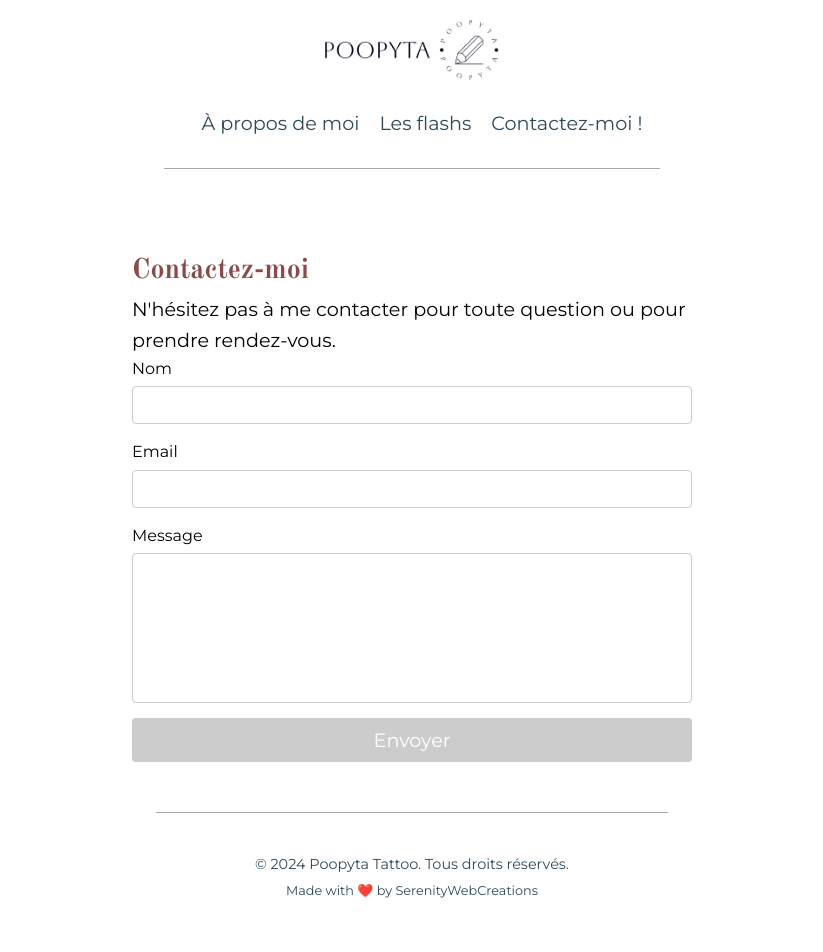
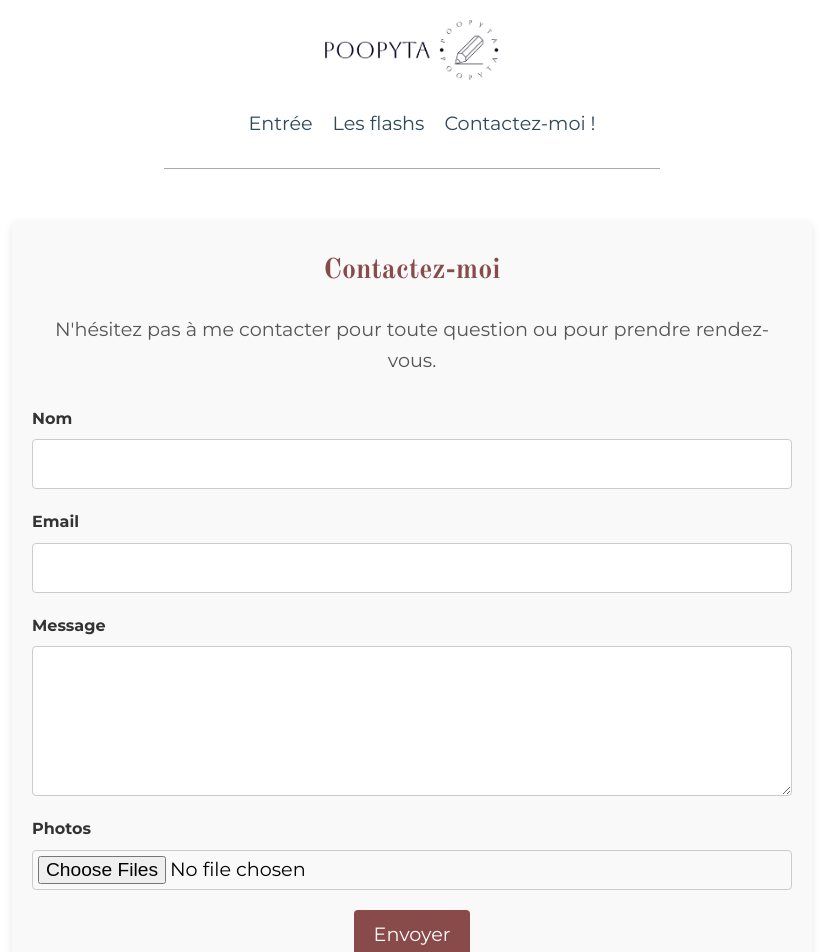
Before and after one commit to ClaireVannier/Poopyta, an Angular app: page /contact in a window 1280 px wide. Shown: the top 952 px of the page, without its empty margins (228-1051 px from the left). Before the commit the page ends 922 px from the top, so only its background shows below. Built offline with nearby package versions, Linux system fonts and the light colour scheme.

Commit message:
finish website

```diff
--- a/package.json
+++ b/package.json
@@ -33,6 +33,7 @@
     "karma-coverage": "~2.2.0",
     "karma-jasmine": "~5.1.0",
     "karma-jasmine-html-reporter": "~2.1.0",
+    "sass": "^1.77.6",
     "typescript": "~5.3.2"
   }
 }
--- a/src/app/app.component.ts
+++ b/src/app/app.component.ts
@@ -2,13 +2,16 @@ import { Component } from '@angular/core';
 import { RouterLink, RouterOutlet } from '@angular/router';
 import { HeaderComponent } from "./components/header/header.component";
 import { FooterComponent } from "./components/footer/footer.component";
+import { HttpClient, HttpClientModule } from '@angular/common/http';
+import { FormsModule } from '@angular/forms';
+import { ContactComponent } from './components/contact/contact.component';
 
 @Component({
     selector: 'app-root',
     standalone: true,
     templateUrl: './app.component.html',
     styleUrl: './app.component.scss',
-    imports: [RouterOutlet, RouterLink, HeaderComponent, FooterComponent]
+    imports: [RouterOutlet, RouterLink, HeaderComponent, FooterComponent, HttpClientModule, FormsModule, ContactComponent]
 })
 export class AppComponent {
   title = 'Poopyta';
--- a/src/app/components/contact/contact.component.html
+++ b/src/app/components/contact/contact.component.html
@@ -1,20 +1,32 @@
-<!-- src/app/contact/contact.component.html -->
 <div class="contact">
   <h2>Contactez-moi</h2>
   <p>N'hésitez pas à me contacter pour toute question ou pour prendre rendez-vous.</p>
-  <form (ngSubmit)="onSubmit()" #contactForm="ngForm">
+  <form (ngSubmit)="onSubmit(contactForm)" #contactForm="ngForm">
     <div class="form-group">
       <label for="name">Nom</label>
       <input type="text" id="name" name="name" ngModel required>
+      <div *ngIf="contactForm.submitted && contactForm.controls['name']?.invalid">
+        <small class="error">Le nom est requis.</small>
+      </div>
     </div>
     <div class="form-group">
       <label for="email">Email</label>
-      <input type="email" id="email" name="email" ngModel required>
+      <input type="email" id="email" name="email" ngModel required email>
+      <div *ngIf="contactForm.submitted && contactForm.controls['email']?.invalid">
+        <small class="error">Veuillez entrer une adresse email valide.</small>
+      </div>
     </div>
     <div class="form-group">
       <label for="message">Message</label>
-      <textarea id="message" name="message" ngModel required></textarea>
+      <textarea id="message" name="message" ngModel required [minlength]="100"></textarea>
+      <div *ngIf="contactForm.submitted && contactForm.controls['message']?.errors?.['minlength']">
+        <small class="error">Le message doit contenir au moins 100 caractères.</small>
+      </div>
     </div>
-    <button type="submit" [disabled]="!contactForm.form.valid">Envoyer</button>
+    <div class="form-group">
+      <label for="photos">Photos</label>
+      <input type="file" id="photos" name="photos" (change)="onFileChange($event)" accept=".jpg,.jpeg" multiple>
+    </div>
+    <button type="submit">Envoyer</button>
   </form>
 </div>
--- a/src/app/components/contact/contact.component.scss
+++ b/src/app/components/contact/contact.component.scss
@@ -1,23 +1,33 @@
-/* src/app/contact/contact.component.scss */
+@import url('https://fonts.googleapis.com/css2?family=Montserrat:wght@400;700&display=swap');
+@import url('https://fonts.googleapis.com/css2?family=Old+Standard+TT:wght@400;700&display=swap');
+
 .contact {
   padding: 30px 20px;
-  width: 600px;
-  margin: auto;
+  max-width: 800px;
+  margin: 0 auto;
+  background-color: #f9f9f9;
+  border-radius: 8px;
+  box-shadow: 0 4px 8px rgba(0, 0, 0, 0.1);
 
   h2 {
     font-family: 'Old Standard TT', serif;
     color: #884B49;
+    text-align: center;
+    margin-bottom: 20px;
   }
 
   p {
     font-family: 'Montserrat', sans-serif;
     font-size: 1.2em;
+    text-align: center;
+    color: #555;
+    margin-bottom: 30px;
   }
 
   form {
     display: flex;
     flex-direction: column;
-    gap: 15px;
+    gap: 20px;
 
     .form-group {
       display: flex;
@@ -25,28 +35,45 @@
 
       label {
         font-family: 'Montserrat', sans-serif;
-        margin-bottom: 5px;
+        margin-bottom: 8px;
+        font-weight: 700;
+        color: #333;
       }
 
-      input, textarea {
-        align-content: baseline;
-        padding: 10px;
+      input,
+      textarea {
+        font-family: 'Montserrat', sans-serif;
+        padding: 12px;
         border: 1px solid #ccc;
         border-radius: 4px;
-        font-family: 'Montserrat', sans-serif;
-        resize: none;
+        font-size: 1.2em;
+        transition: border-color 0.3s ease;
+
+        &:focus {
+          border-color: #884B49;
+          outline: none;
+        }
       }
 
       textarea {
-        padding: 10px;
-        height: 150px; /* Ajustez la hauteur selon vos besoins */
-        vertical-align: top; /* Aligner le texte en haut */
-        overflow: auto; /* Ajouter le défilement */
+        min-height: 150px;
+        resize: vertical;
+      }
+
+      input[type="file"] {
+        padding: 5px;
+        font-family: 'Montserrat', sans-serif;
+      }
+
+      .error {
+        color: red;
+        font-size: 0.9em;
+        margin-top: 5px;
       }
     }
 
     button {
-      padding: 10px 20px;
+      padding: 12px 20px;
       font-family: 'Montserrat', sans-serif;
       font-size: 1.2em;
       color: #fff;
@@ -54,7 +81,8 @@
       border: none;
       border-radius: 4px;
       cursor: pointer;
-      transition: background-color 0.3s;
+      transition: background-color 0.3s ease;
+      align-self: center;
 
       &:disabled {
         background-color: #ccc;
--- a/src/app/components/contact/contact.component.ts
+++ b/src/app/components/contact/contact.component.ts
@@ -1,18 +1,34 @@
-// src/app/contact/contact.component.ts
 import { CommonModule } from '@angular/common';
 import { Component } from '@angular/core';
-import { FormsModule } from '@angular/forms';
+import { FormsModule, NgForm } from '@angular/forms';
 
 @Component({
   selector: 'app-contact',
   standalone: true,
-  imports: [FormsModule],
   templateUrl: './contact.component.html',
-  styleUrls: ['./contact.component.scss']
+  styleUrls: ['./contact.component.scss'],
+  imports: [FormsModule, CommonModule]
 })
 export class ContactComponent {
+  selectedFiles: File[] = [];
 
-  onSubmit() {
-    alert('Message envoyé!');
+  constructor() {}
+
+  onFileChange(event: any) {
+    if (event.target.files && event.target.files.length) {
+      this.selectedFiles = Array.from(event.target.files);
+    }
+  }
+
+  onSubmit(contactForm: NgForm) {
+    if (contactForm.valid) {
+      // Here you can handle the form submission.
+      // For now, we'll just log the form values and files to the console.
+      console.log('Form values:', contactForm.value);
+      console.log('Selected files:', this.selectedFiles);
+      alert('Form submitted successfully!');
+      contactForm.reset();
+      this.selectedFiles = [];
+    }
   }
 }
--- a/src/app/components/gallery/gallery.component.html
+++ b/src/app/components/gallery/gallery.component.html
@@ -1,7 +1,7 @@
 <!-- src/app/gallery/gallery.component.html -->
 <div class="gallery">
   <h2>Galerie de flash</h2>
-  <p>Découvrez tous mes flashs faits à la tablette ou dessinés. Chaque tatouage est une œuvre d'art unique réalisée avec soin et passion.</p>
+  <p>Découvrez tous mes flashs faits à la tablette ou dessinés. <br> Chaque tatouage est une œuvre d'art unique réalisée avec soin et passion.</p>
   <div class="photos">
     <img src="assets/IMG_5156.jpg" alt="Flash 2">
     <img src="assets/IMG_5154.jpg" alt="Flash 3">
--- a/src/app/components/gallery/gallery.component.scss
+++ b/src/app/components/gallery/gallery.component.scss
@@ -1,16 +1,18 @@
 /* src/app/gallery/gallery.component.scss */
 .gallery {
-  padding: 30px 20px; // Marges extérieures de 30px en haut et 20px sur les côtés
   gap: 25px; // Espace entre les sections de la galerie
 
   h2 {
     font-family: 'Old Standard TT', serif;
     color: #884B49;
+    margin: 0 25px;
   }
 
   p {
     font-family: 'Montserrat', sans-serif;
     font-size: 1.2em;
+    margin: 0 25px;
+
   }
 
   .photos {
--- a/src/app/components/header/header.component.html
+++ b/src/app/components/header/header.component.html
@@ -7,7 +7,7 @@
   </div>
   <nav class="nav-bar">
     <ul>
-      <li><a routerLink="/about">À propos de moi</a></li>
+      <li><a routerLink="">Entrée</a></li>
       <li><a routerLink="/gallery">Les flashs</a></li>
       <li><a routerLink="/contact">Contactez-moi !</a></li>
     </ul>
--- a/src/app/components/home/home.component.scss
+++ b/src/app/components/home/home.component.scss
@@ -4,6 +4,11 @@
   text-align: center;
   color: #333;
 
+  img {
+    width: 200px;
+    border-radius: 30px;
+    margin-bottom: 10px;
+  }
   .welcome {
     h1, h2 {
       font-family: 'Old Standard TT', serif;
@@ -12,6 +17,12 @@
       font-size: 1.2em;
       margin-top: 10px;
     }
+  }
+
+  .description {
+    width: 500px;
+    margin: auto;
+    text-align: left;
   }
 
   .separate-ligne {
```
Also changed, not shown: src/app/components/home/home.component.html (+50 -17 lines), src/assets/tattoo-artist.jpg (added), 1 other file (tests, documents, lock files or other folders).
